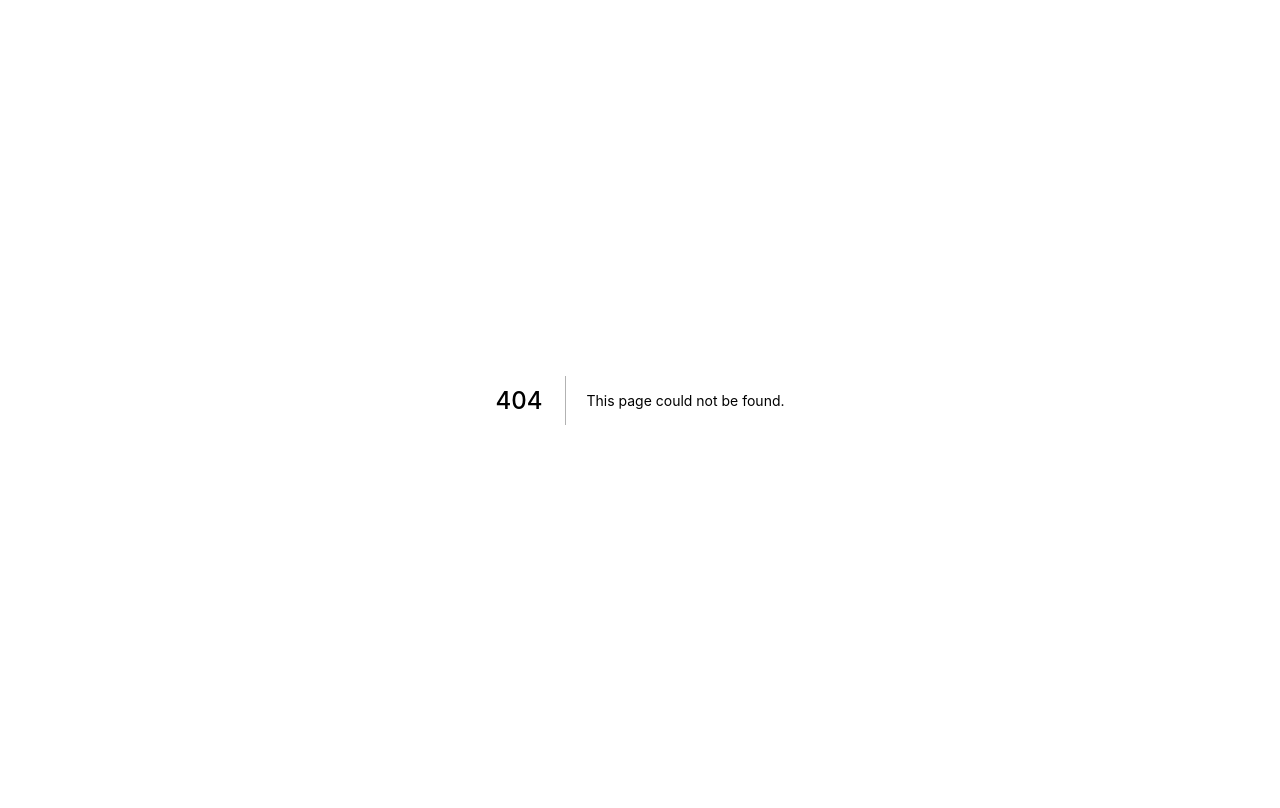
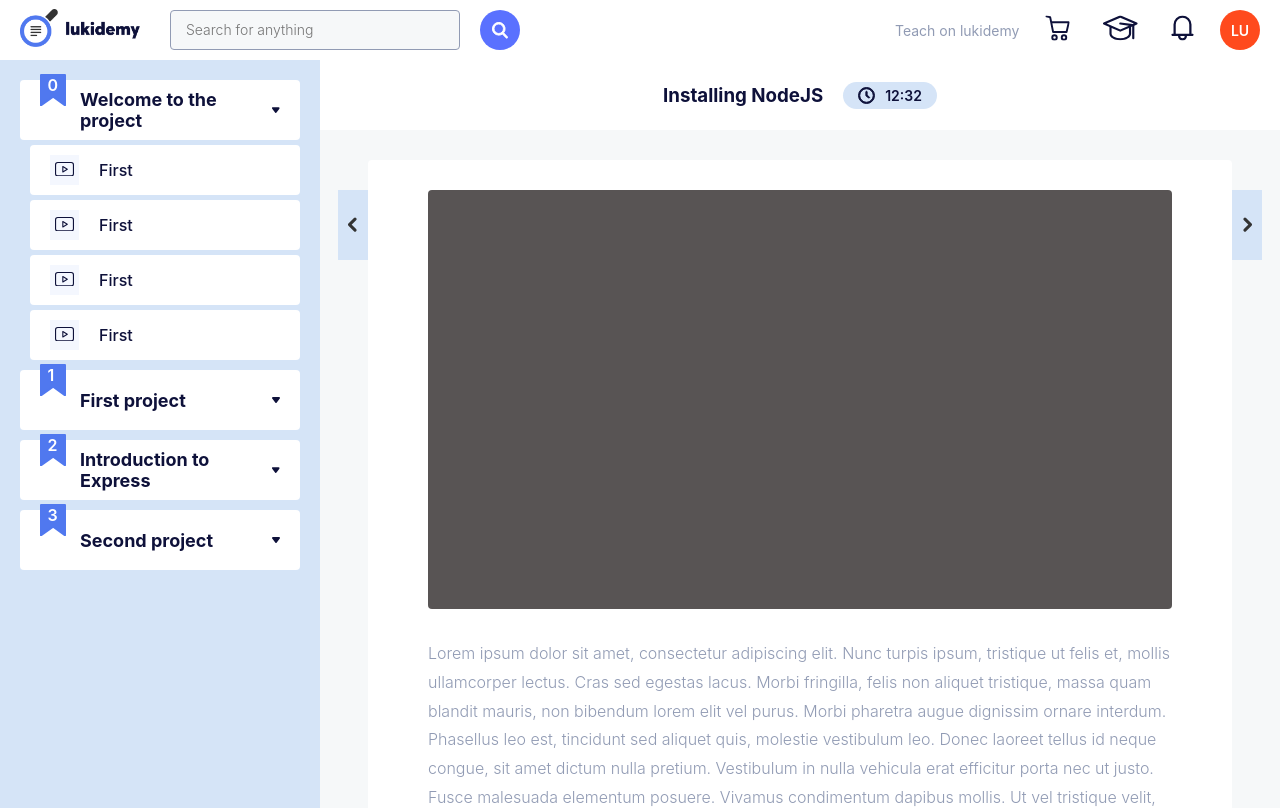
Before and after one commit to lukasalvarezdev/forbidden-academy, a Next.js app: page /courses/0 in a window 1280 px wide. Before the commit this address had no page. Shown: the top 808 px of the page. Built offline with nearby package versions, Linux system fonts and the light colour scheme.

Commit message:
Styled lesson page

```diff
--- /dev/null
+++ b/pages/courses/[courseId]/index.tsx
@@ -0,0 +1,343 @@
+import * as React from 'react'
+import { Lesson } from 'src/entities/shared-lesson/services'
+import Header from 'src/layouts/Header'
+import styled from 'styled-components'
+import LessonItem from 'src/entities/course/ui/Lesson'
+import {
+  borderedArrowIcon,
+  clockIcon,
+  filledArrowIcon,
+  sectionNumberContainerIcon,
+} from 'src/utils/static/icons'
+
+const StlyedPepe = styled.div`
+  height: 100%;
+
+  > div {
+    height: 100%;
+  }
+
+  .lessons-container {
+    background-color: #d5e4f7;
+    width: 25%;
+    padding: 20px;
+  }
+
+  .section {
+    margin-bottom: 10px;
+
+    .section-info {
+      background-color: #fff;
+      padding: 20px;
+      padding-left: 60px;
+      border-radius: 4px;
+      height: 60px;
+      display: flex;
+      align-items: center;
+      justify-content: space-between;
+      cursor: pointer;
+      position: relative;
+      margin-bottom: 5px;
+
+      h3 {
+        font-size: 1.8rem;
+      }
+
+      .number-container {
+        position: absolute;
+        top: -10%;
+        left: 20px;
+
+        span {
+          position: absolute;
+          left: 7.5px;
+          top: 1px;
+          color: white;
+          font-weight: 600;
+          font-size: 16px;
+        }
+      }
+    }
+
+    .lessons {
+      padding-left: 10px;
+
+      .lesson {
+        background-color: #fff;
+        padding: 20px;
+        border-radius: 4px;
+        height: 50px;
+        display: flex;
+        align-items: center;
+        cursor: pointer;
+        margin-bottom: 5px;
+
+        h4 {
+          font-size: 16px;
+          font-weight: 500;
+          color: var(--primary-black);
+          margin-left: 20px;
+        }
+
+        .icon {
+          padding: 5px;
+          background-color: #f4f7fe;
+        }
+      }
+    }
+  }
+
+  .lesson-overview {
+    flex: 1;
+
+    .lesson-heading {
+      background-color: #fff;
+      height: 70px;
+
+      .lesson-duration {
+        background-color: #d5e4f7;
+        border-radius: 30px;
+        padding: 5px 15px;
+        font-size: 14px;
+        font-weight: 600;
+        margin-left: 20px;
+      }
+    }
+
+    .lesson {
+      background-color: #fff;
+      border-radius: 4px;
+      padding: 30px;
+      width: 90%;
+      margin: 0 auto;
+      position: relative;
+
+      .img {
+        width: 744px;
+        height: 419px;
+        background-color: #585454;
+        border-radius: 4px;
+        margin: 0 auto;
+      }
+
+      .description {
+        margin: 0 auto;
+        margin-top: 30px;
+        font-weight: 300;
+        color: var(--primary-gray);
+        max-width: 744px;
+        line-height: 1.8;
+      }
+
+      .skip {
+        background-color: #d5e4f7;
+        position: absolute;
+        height: 70px;
+        width: 30px;
+        display: flex;
+        align-items: center;
+        justify-content: center;
+        left: -30px;
+        cursor: pointer;
+
+        &.-reverse {
+          left: auto;
+          right: -30px;
+          transform: scale(-1, 1);
+        }
+      }
+    }
+  }
+`
+
+export default function CreateCoursePage() {
+  const [sections, setSections] = React.useState([
+    { name: 'Welcome to the project', id: '2jdsa', number_of_lessons: 29, courseId: 'edd' },
+    { name: 'First project', id: '2jdsass', number_of_lessons: 29, courseId: 'edd' },
+    { name: 'Introduction to Express', id: '2jdsasss', number_of_lessons: 29, courseId: 'eds' },
+    { name: 'Second project', id: '2jdsassss', number_of_lessons: 29, courseId: 'edd' },
+  ])
+
+  const [lessons, setLessons] = React.useState<Lesson[]>([
+    {
+      name: 'First',
+      description: 'Hello world',
+      id: 'sdads',
+      announcements: [
+        {
+          title: 'pepe',
+          body: 'sd',
+          posted_time: 'sd',
+        },
+      ],
+      last_modified_time: 'sd',
+      posted_time: 'sda',
+      questions: [],
+      section: '2jdsa',
+    },
+    {
+      name: 'First',
+      description: 'Hello world',
+      id: 'sdads',
+      announcements: [
+        {
+          title: 'pepe',
+          body: 'sd',
+          posted_time: 'sd',
+        },
+      ],
+      last_modified_time: 'sd',
+      posted_time: 'sda',
+      questions: [],
+      section: '2jdsa',
+    },
+    {
+      name: 'First',
+      description: 'Hello world',
+      id: 'sdads',
+      announcements: [
+        {
+          title: 'pepe',
+          body: 'sd',
+          posted_time: 'sd',
+        },
+      ],
+      last_modified_time: 'sd',
+      posted_time: 'sda',
+      questions: [],
+      section: '2jdsa',
+    },
+    {
+      name: 'First',
+      description: 'Hello world',
+      id: 'sdads',
+      announcements: [
+        {
+          title: 'pepe',
+          body: 'sd',
+          posted_time: 'sd',
+        },
+      ],
+      last_modified_time: 'sd',
+      posted_time: 'sda',
+      questions: [],
+      section: '2jdsa',
+    },
+    {
+      name: 'Seconds',
+      description: 'Hello worlddd',
+      id: 'sdads',
+      announcements: [
+        {
+          title: 'pepe',
+          body: 'sd',
+          posted_time: 'sd',
+        },
+      ],
+      last_modified_time: 'sd',
+      posted_time: 'sda',
+      questions: [],
+      section: '2jdsas',
+    },
+    {
+      name: 'Seconds',
+      description: 'Hello worlddd',
+      id: 'sdads',
+      announcements: [
+        {
+          title: 'pepe',
+          body: 'sd',
+          posted_time: 'sd',
+        },
+      ],
+      last_modified_time: 'sd',
+      posted_time: 'sda',
+      questions: [],
+      section: '2jdsas',
+    },
+    {
+      name: 'Seconds',
+      description: 'Hello worlddd',
+      id: 'sdads',
+      announcements: [
+        {
+          title: 'pepe',
+          body: 'sd',
+          posted_time: 'sd',
+        },
+      ],
+      last_modified_time: 'sd',
+      posted_time: 'sda',
+      questions: [],
+      section: '2jdsas',
+    },
+  ])
+
+  return (
+    <StlyedPepe>
+      <Header />
+      <div className="d-f">
+        <div className="lessons-container">
+          {sections.map((section, index) => (
+            <div key={index} className="section">
+              <div className="section-info">
+                <div className="number-container">
+                  {sectionNumberContainerIcon}
+                  <span>{index}</span>
+                </div>
+                <h3 contentEditable suppressContentEditableWarning>
+                  {section.name}
+                </h3>
+                {filledArrowIcon}
+              </div>
+
+              <div className="lessons">
+                {lessons.map((lesson, index) =>
+                  lesson.section === section.id ? (
+                    <LessonItem lesson={lesson} key={index} />
+                  ) : null,
+                )}
+              </div>
+            </div>
+          ))}
+        </div>
+
+        <div className="lesson-overview">
+          <div className="lesson-heading d-f center-f mb-30">
+            <h3>Installing NodeJS</h3>
+            <div className="lesson-duration d-f center-f">
+              {clockIcon}
+              <span className="ml-10">12:32</span>
+            </div>
+          </div>
+
+          <div className="lesson">
+            <div className="skip">{borderedArrowIcon}</div>
+            <div className="skip -reverse">{borderedArrowIcon}</div>
+            <div className="img"></div>
+
+            <p className="description">
+              Lorem ipsum dolor sit amet, consectetur adipiscing elit. Nunc turpis ipsum,
+              tristique ut felis et, mollis ullamcorper lectus. Cras sed egestas lacus. Morbi
+              fringilla, felis non aliquet tristique, massa quam blandit mauris, non bibendum
+              lorem elit vel purus. Morbi pharetra augue dignissim ornare interdum. Phasellus
+              leo est, tincidunt sed aliquet quis, molestie vestibulum leo. Donec laoreet tellus
+              id neque congue, sit amet dictum nulla pretium. Vestibulum in nulla vehicula erat
+              efficitur porta nec ut justo. Fusce malesuada elementum posuere. Vivamus
+              condimentum dapibus mollis. Ut vel tristique velit, eget efficitur ex. Sed a elit
+              vel lectus laoreet malesuada. Suspendisse vel blandit tellus. Donec sit amet
+              luctus mauris, eget iaculis neque. Duis congue sapien non est gravida aliquet. Nam
+              malesuada volutpat mi, et interdum odio pretium eget. Pellentesque eu gravida
+              enim, eget tristique arcu. Aenean at mauris non nunc tempus maximus sed sed ipsum.
+              Etiam id vestibulum nisi, at tincidunt dolor. Quisque vel turpis molestie, commodo
+              tortor ac, pulvinar est. Sed et dignissim ligula. Duis viverra neque ut sem semper
+              eleifend. Integer tincidunt justo vel lacus cursus porttitor. Quisque sit amet
+              mattis nisl. Maecenas pretium eros nec elit egestas, id efficitur odio ultrices.
+              Cras tincidunt ornare quam, in posuere nibh dignissim non. Donec a faucibus odio.
+            </p>
+          </div>
+        </div>
+      </div>
+    </StlyedPepe>
+  )
+}
--- a/styles/resets.css
+++ b/styles/resets.css
@@ -9,9 +9,11 @@
 html {
   box-sizing: border-box;
   font-size: 62.5%; /* 1rem == 1px*/
+  height: 100%;
 }
 
 body {
+  height: 100%;
   box-sizing: inherit;
   font-family: var(--font-inter);
   font-size: 1.6rem;
```
Also changed, not shown: pages/courses/[courseId]/[lessonId].tsx (added, +10 -0 lines), pages/courses/index.tsx (added, +11 -0 lines).
